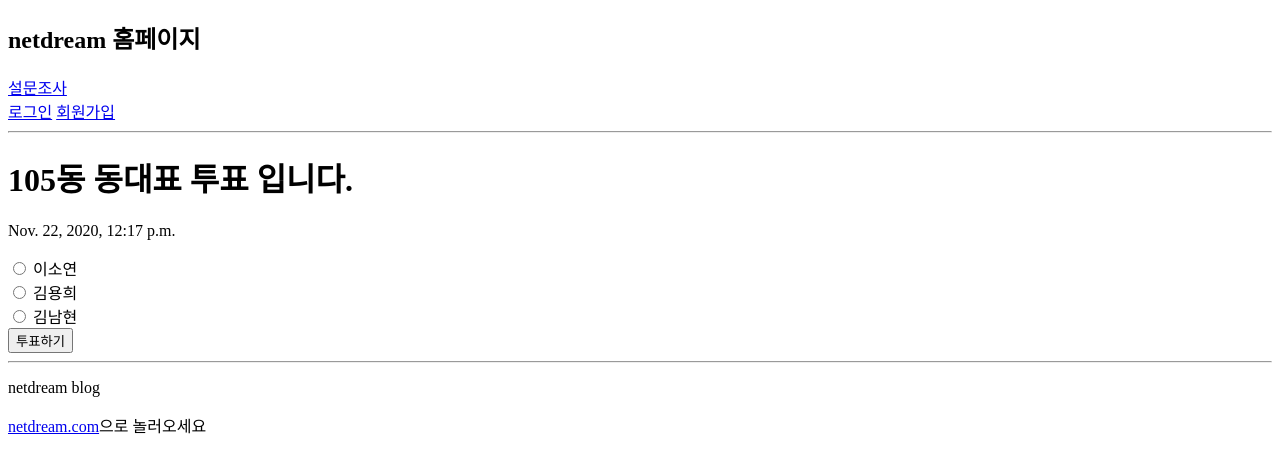
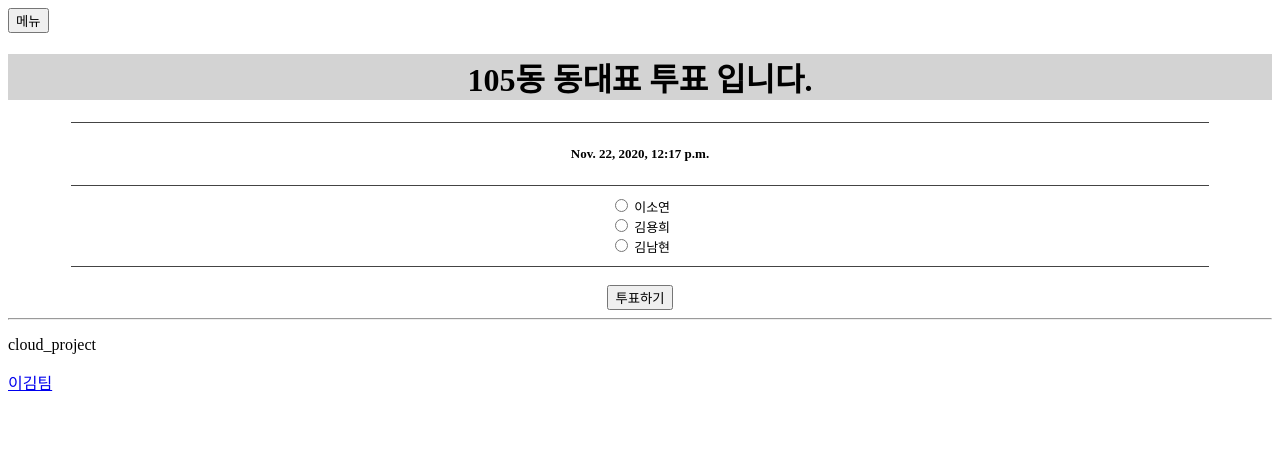
Before and after one commit to joker607/cloude_, a Django app: page /vote/2 in a window 1280 px wide. Shown: the top 473 px of the page. Run offline with Django 3.2, Linux system fonts and the light colour scheme; data comes from the database, SQL or seed files in the repository; both versions use the stored data as it was after the commit.

Commit message:
html 추가버전

```diff
--- a/Vote/VoteProject/vote/templates/base.html
+++ b/Vote/VoteProject/vote/templates/base.html
@@ -3,12 +3,76 @@
     <head>
         <meta charset="UTF-8">
         <title>Insert title here</title>
+
+        <style>
+            h1{
+                background-color: lightgray;
+                text-align: center;}
+
+            table {
+            width: 90%;
+            border-top: 1px solid #444444;
+            border-collapse: collapse;
+            margin: auto;
+            font-size: small;
+            text-align: center;
+            }
+
+            th {
+                border-bottom: 1px solid #444444;
+                padding: 10px;
+            }
+
+            td {
+                border-bottom: 1px solid #444444;
+                padding: 10px;
+                height: 35px;
+            }
+
+            <!--드롭다운 메뉴-->
+            .dropbtn {
+            background-color: #ea2129;
+            color: white;
+            padding: 16px;
+            font-size: 16px;
+            border: none;
+            }
+
+            .dropdown {
+            position: relative;
+            display: inline-block;
+            }
+
+            .dropdown-content {
+            display: none;
+            position: absolute;
+            background-color: #f1f1f1;
+            min-width: 160px;
+            box-shadow: 0px 8px 16px 0px rgba(0,0,0,0.2);
+            z-index: 1;
+            }
+
+            .dropdown-content a {
+            color: black;
+            padding: 12px 16px;
+            text-decoration: none;
+            display: block;
+            }
+
+            .dropdown-content a:hover {background-color: #ddd;}
+
+            .dropdown:hover .dropdown-content {display: block;}
+
+            .dropdown:hover .dropbtn {background-color: #3e8e41;}
+        </style>
+
     </head>
+
     <body>
-<h2>netdream 홈페이지</h2>
+    <div class="dropdown">
+        <button class="dropbtn">메뉴</button>
+        <div class="dropdown-content">
             <a href="{% url 'vote:index' %}">설문조사</a>
-
-<br>
             {% if user.is_authenticated %}<!-- 만약 로그인이 되어있는 상태이면 -->
             {{user.last_name}} {{user.first_name}}님 환영합니다. <!-- 다음과같이 출력 -->
             <a href="{% url 'login:signout' %}">로그아웃</a> <!-- 로그아웃이 뜨도록 한다. -->
@@ -16,8 +80,8 @@
             <a href="{% url 'login:signin' %}">로그인</a> <!-- 로그인과-->
             <a href="{% url 'login:signup' %}">회원가입</a> <!-- 회원가입이 뜨도록 한다. -->
             {% endif %}
-
-<hr>
+        </div>
+    </div>
     <!-- 윗부분(고정) -->
 
 
@@ -30,8 +94,8 @@
 
     <!--  아랫부분(고정) -->
     <hr>
-<p>netdream blog</p>
-<p><a href=http://netdream.tistory.com/>netdream.com</a>으로 놀러오세요</p>
+    <p>cloud_project</p>
+    <p><a href="{% url 'vote:index' %}">이김팀</a></p>
 
 
     </body>
--- a/Vote/VoteProject/vote/templates/vote/detail.html
+++ b/Vote/VoteProject/vote/templates/vote/detail.html
@@ -1,18 +1,31 @@
 {% extends 'base.html' %}
 {% block content %}
 
+
 <h1>{{q.name}}</h1>
-<p>{{q.date}}</p>
-<form method="POST" action="{% url 'vote:vote' %}">{%csrf_token%}
+        <table>
+        <tr>
+            <th><p>{{q.date}}</p></th>
+        </tr>
 
+        <tr>
+            <td>
+                <form method="Post" action="{%url 'vote:vote'%}"> {%csrf_token%}
                 {% for c in q.choice_set.all %}
                 <input type="radio" name="a" value="{{c.id}}">
                 <label>{{c.name}}</label>
-<td><a href="{% url 'vote:result' q.id %}"></a></td>
+                <a href="{%url 'vote:result' q.id %}"></a>
                 <br>
                 {% endfor %}
+                </form>
+
+            </td>
+        </tr>
+        </table>
+        <br>
+        <div align="center">
             <input type="submit" value="투표하기">
-</form>
+        </div>
 
 
 
--- a/Vote/VoteProject/vote/templates/vote/index.html
+++ b/Vote/VoteProject/vote/templates/vote/index.html
@@ -1,8 +1,7 @@
 {% extends 'base.html' %}
 {% block content %}
 
-<h1>투표 어플리케이션</h1>
-<p>투표할 질문을 선택해주세요</p>
+<h1>이김아파트 투표</h1>
 
 <table>
 <tr>
```
Also changed, not shown: Vote/VoteProject/vote/templates/vote/result.html (+5 -2 lines), Front/3.jpg (deleted), Vote/VoteProject/db.sqlite3. Lines whose indentation alone changed are shown as unchanged.
